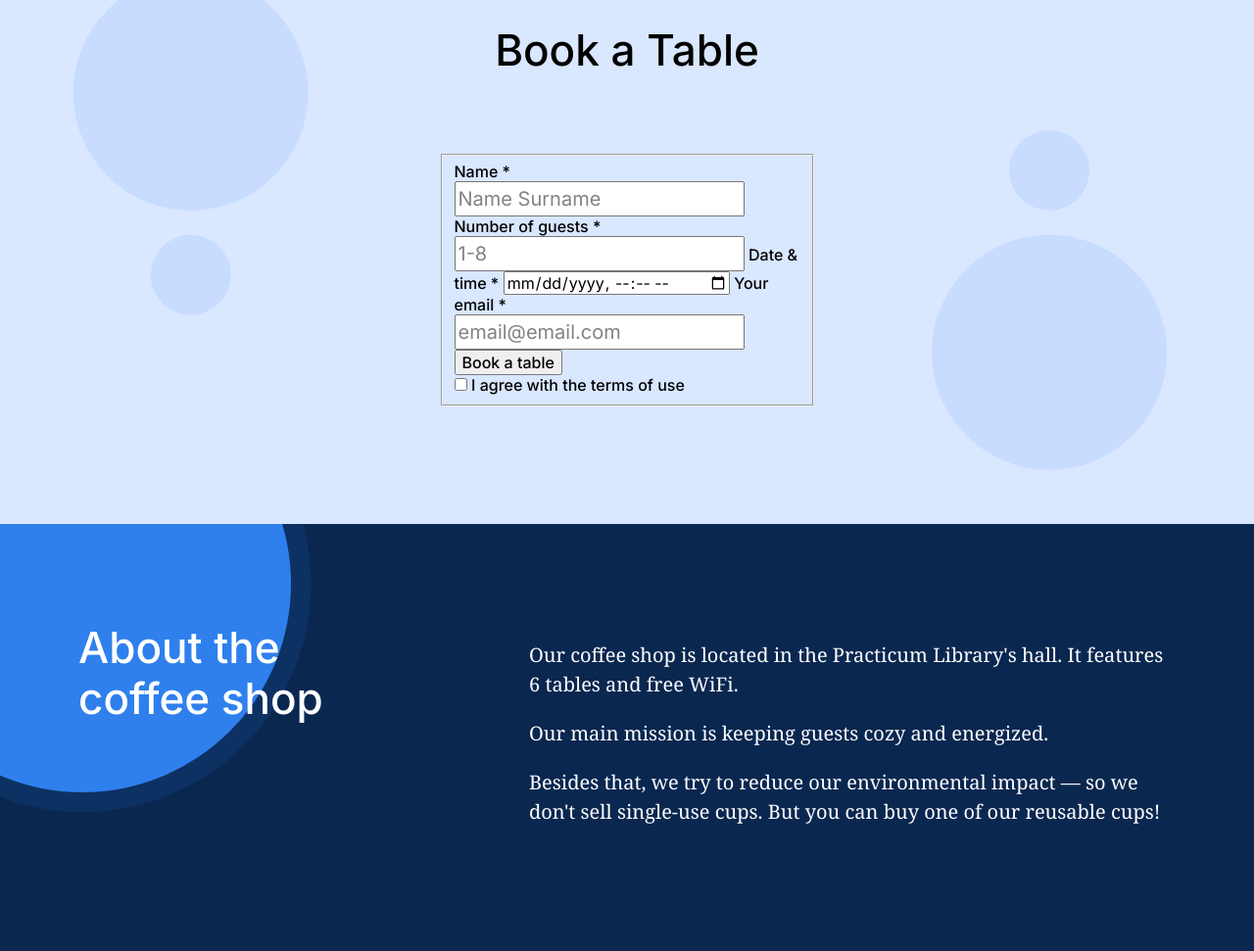
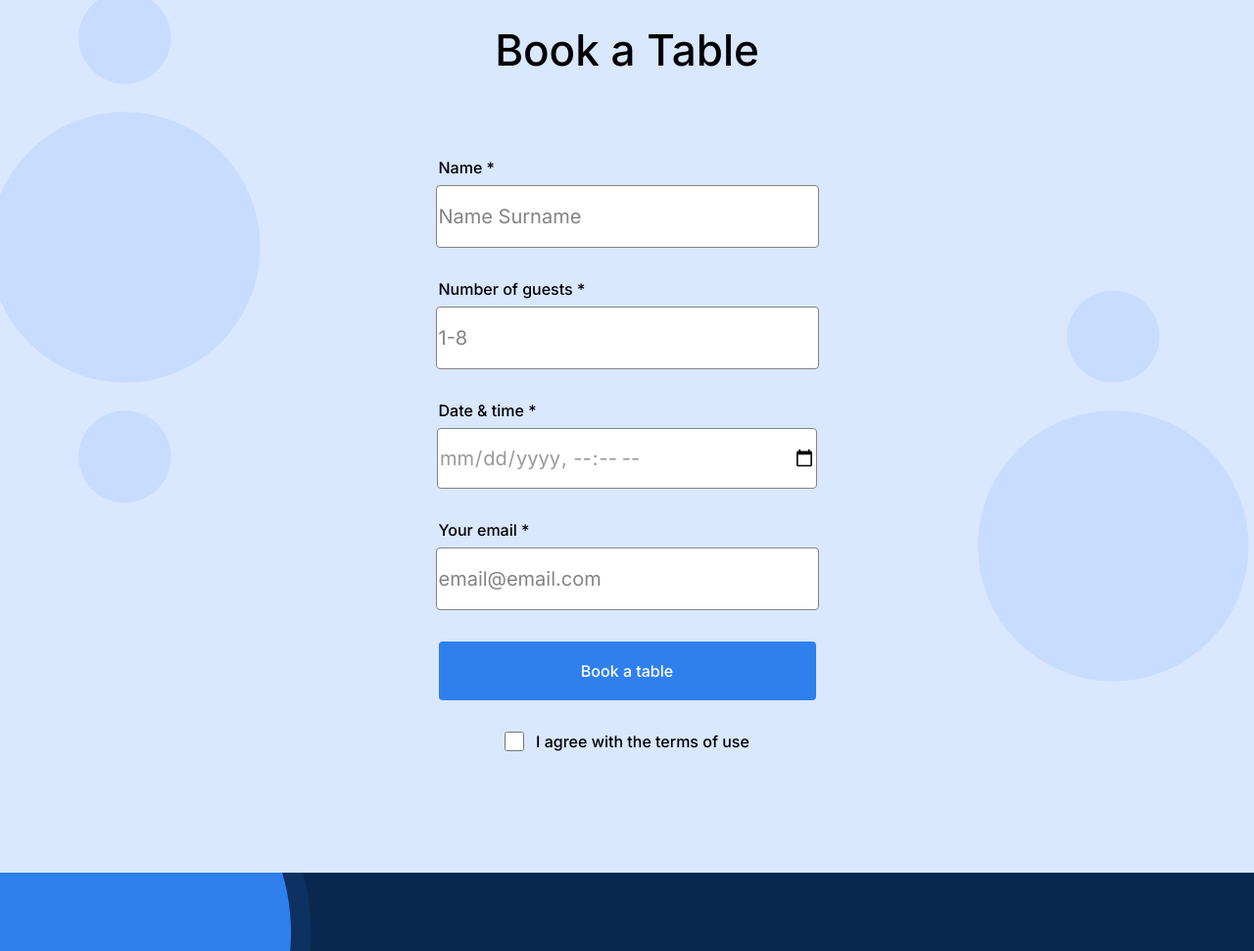
Before and after one commit to kjwessa/se_project_coffeeshop, a plain HTML site: page index.html in a window 1280 px wide. Shown: the part 2591-3562 px from the top of the page at 98% size. Drawn offline with Linux system fonts and the light colour scheme.

Commit message:
Add form CSS

```diff
--- a/blocks/form.css
+++ b/blocks/form.css
@@ -1,8 +1,14 @@
 .form {
-  max-width: 385px;
 }
 
 .form__fieldset {
+  display: flex;
+  flex-direction: column;
+  align-items: center;
+  border: none;
+  max-width: 385px;
+  margin: auto;
+  padding: 0;
 }
 
 .form__label {
@@ -12,6 +18,12 @@
   font-weight: 500;
   font-size: 16px;
   line-height: 20px;
+  margin-bottom: 8px;
+  align-self: flex-start;
+}
+
+.form__consent > .form__label {
+  margin-bottom: 0;
 }
 
 .form__input {
@@ -21,10 +33,29 @@
   font-weight: normal;
   font-size: 20px;
   line-height: 30px;
+  margin-bottom: 32px;
+  height: 60px;
+  width: 100%;
+  border-color: #838383;
+  border-radius: 4px;
+  border-style: solid;
+  border-width: 1px;
 }
 
-.form__input::placeholder {
+input:focus-visible {
+  outline-color: #2f80ed;
+}
+
+input[type="checkbox"]:checked {
+  background-image: url(../images/check.svg);
+}
+
+input::placeholder {
   color: #838383;
+}
+
+input[type="datetime-local"]:invalid::-webkit-datetime-edit {
+  color: #999;
 }
 
 .form__button {
@@ -34,10 +65,34 @@
   font-weight: 500;
   font-size: 16px;
   line-height: 20px;
+  height: 60px;
+  width: 100%;
+  max-width: 385px;
+  margin-bottom: 32px;
+  background-color: #2f80ed;
+  cursor: pointer;
+  border-style: solid;
+  border-radius: 4px;
+  border-color: #2f80ed;
+  color: #fff;
+  transition: all 0.3s ease;
+}
+
+.form__button:hover {
+  opacity: 0.7;
 }
 
 .form__consent {
+  display: flex;
+  flex-direction: row;
+  align-items: center;
 }
 
 .form__checkbox {
+  width: 20px;
+  height: 20px;
+  margin-right: 12px;
+  border-radius: 2px;
+  border-color: #838383;
+  cursor: pointer;
 }
--- a/blocks/reservation.css
+++ b/blocks/reservation.css
@@ -17,5 +17,5 @@
 }
 
 .reservation__form {
-  margin: auto;
+  padding: 4px;
 }
--- a/index.html
+++ b/index.html
@@ -178,14 +178,39 @@
         <h2 class="reservation__title">Book a Table</h2>
         <form action="" class="form reservation__form">
           <fieldset class="form__fieldset">
-            <label for="" class="form__label">Name *</label>
-            <input type="text" class="form__input" placeholder="Name Surname" />
-            <label for="" class="form__label">Number of guests *</label>
-            <input type="text" class="form__input" placeholder="1-8" />
-            <label for="" class="form__label">Date & time *</label>
-            <input type="datetime-local" name="" id="" />
-            <label for="" class="form__label">Your email *</label>
-            <input type="email" name="" id="" class="form__input" placeholder="email@email.com" />
+            <label for="name" class="form__label">Name *</label>
+            <input
+              type="text"
+              class="form__input"
+              placeholder="Name Surname"
+              id="name"
+              name="name"
+              required />
+            <label for="guests" class="form__label">Number of guests *</label>
+            <input
+              type="number"
+              class="form__input"
+              placeholder="1-8"
+              min="1"
+              max="8"
+              name="guests"
+              id="guests"
+              required />
+            <label for="date-time" class="form__label">Date & time *</label>
+            <input
+              type="datetime-local"
+              name="date-time"
+              id="date-time"
+              class="form__input"
+              required />
+            <label for="email" class="form__label">Your email *</label>
+            <input
+              type="email"
+              name="email"
+              id="email"
+              class="form__input"
+              placeholder="email@email.com"
+              required />
             <button type="submit" class="form__button">Book a table</button>
             <div class="form__consent">
               <input type="checkbox" name="" id="" class="form__checkbox" />
```
